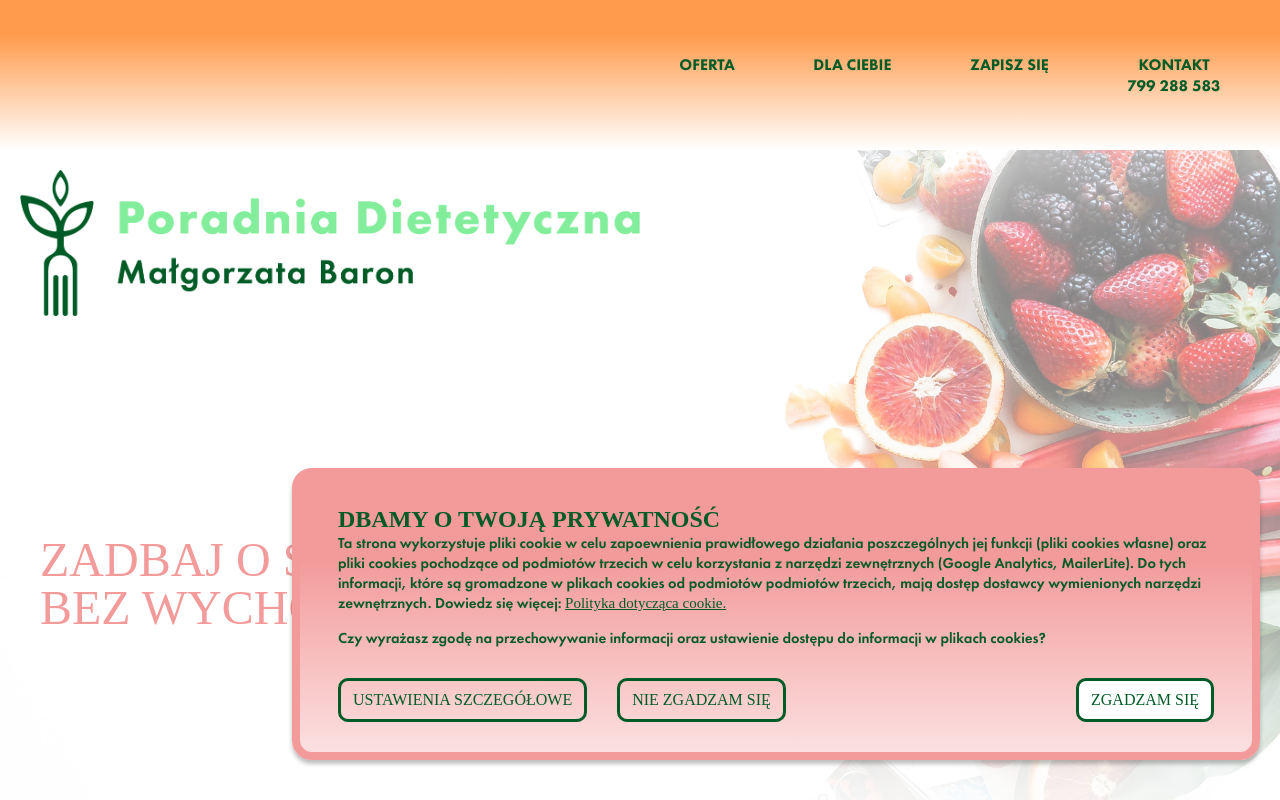
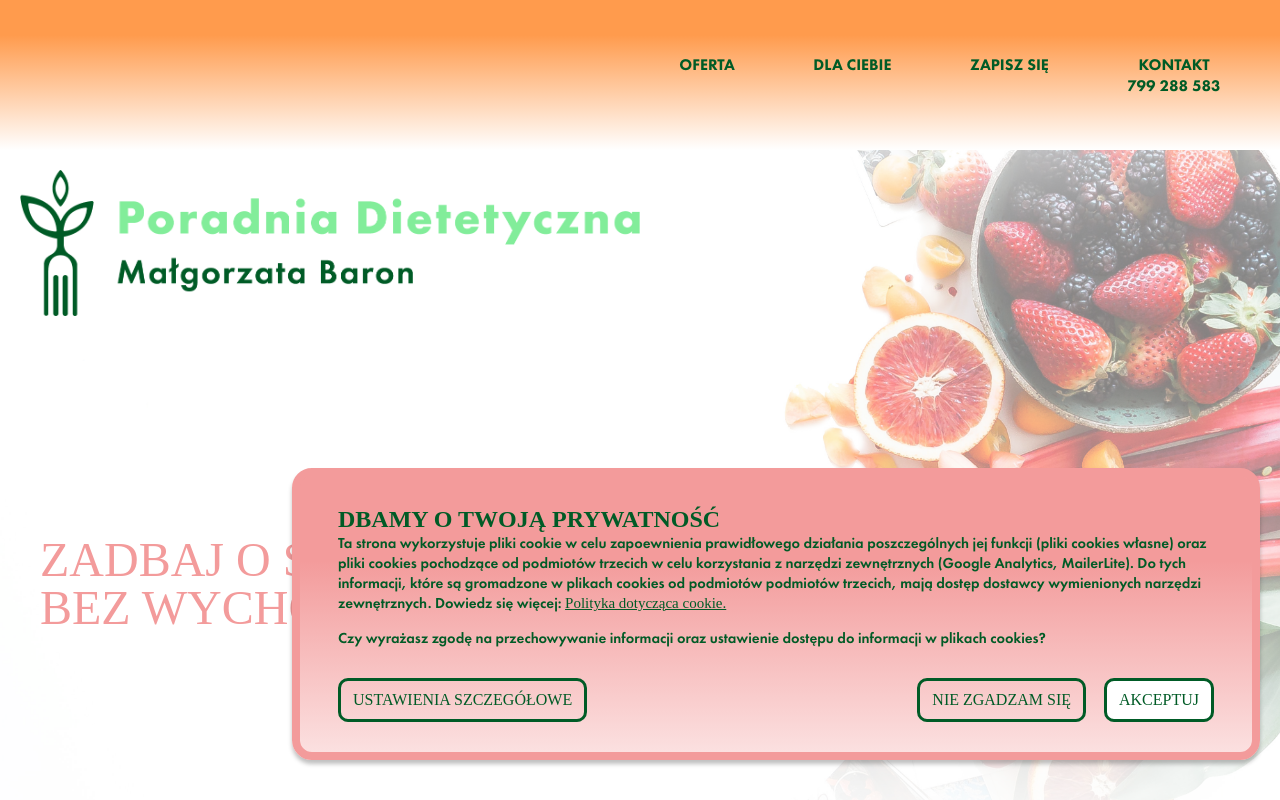
Before and after one commit to AdamJochemczyk/poradnia, a React (Create React App) app: page / in a window 1280 px wide. Shown: the top 800 px of the page. Built offline with nearby package versions, Linux system fonts and the light colour scheme; a web font is replaced by a local one.

Commit message:
fix: cookies and nav

```diff
--- a/src/Components/CookiePolicy/CookiePolicy.module.scss
+++ b/src/Components/CookiePolicy/CookiePolicy.module.scss
@@ -2,19 +2,19 @@
   position: fixed;
   right: 20px;
   bottom: 40px;
-  font-size: 15px;
+  font-size: 9px;
   background: linear-gradient(180deg, #f39b9b 30.79%, #ffffff 130.79%);
-  border: 8px solid #f39b9b;
+  border: 2px solid #f39b9b;
   box-shadow: 0px 4px 4px rgba(0, 0, 0, 0.25);
-  border-radius: 20px;
-  max-width: 968px;
-  padding: 30px 38px;
+  border-radius: 7px;
+  max-width: 300px;
+  padding: 12px 18px;
   z-index: 6;
   color: #005B26;
   h2 {
     font-family: "FuturaPTBold";
     text-transform: uppercase;
-    font-size: 24px;
+    font-size: 15px;
   }
   span {
     font-family: "FuturaPTBold";
@@ -25,13 +25,38 @@
     margin-top: 15px;
   }
   .buttons {
+    margin-top: 25px;
+    display: flex;
+    flex-direction: column;
+    align-items: center;
+    justify-content: space-between;
+    gap: 18px;
+  }
+  .mobile{
+    display: flex;
+    gap: 18px;
+  }
+}
+
+@media screen and (min-width: 900px) {
+  .cookie {
+  font-size: 15px;
+  border: 8px solid #f39b9b;
+  box-shadow: 0px 4px 4px rgba(0, 0, 0, 0.25);
+  border-radius: 20px;
+  max-width: 968px;
+  padding: 30px 38px;
+  h2 {
+    font-size: 24px;
+  }
+  .buttons {
     margin-top: 30px;
     display: flex;
+    flex-direction: row;
+    flex-flow: row-reverse;
     justify-content: space-between;
     align-items: center;
-    .no {
-      display: flex;
-      gap: 30px;
-    }
+    gap: 30px;
   }
 }
+}
--- a/src/Components/CookiePolicy/CookiePolicy.tsx
+++ b/src/Components/CookiePolicy/CookiePolicy.tsx
@@ -34,20 +34,20 @@ export const CookiePolicy = () => {
         do informacji w plikach cookies?
       </p>
       <div className={style.buttons}>
-        <div className={style.no}>
-          <Button text="USTAWIENIA SZCZEGÓŁOWE" transparent small />
+        <div className={style.mobile}>
           <Button
             text="NIE ZGADZAM SIĘ"
             transparent
             small
             handleClick={() => cookiesAction(false)}
           />
+          <Button
+            text="AKCEPTUJ"
+            small
+            handleClick={() => cookiesAction(true)}
+          />
         </div>
-        <Button
-          text="ZGADZAM SIĘ"
-          small
-          handleClick={() => cookiesAction(true)}
-        />
+        <Button text="USTAWIENIA SZCZEGÓŁOWE" transparent small />
       </div>
     </div>
   ) : (
--- a/src/Components/Navigation/Navigation.module.scss
+++ b/src/Components/Navigation/Navigation.module.scss
@@ -3,7 +3,8 @@
 
 .menu {
     font-size: 15px;
-    position: sticky;
+    position: fixed;
+    width: 100vw;
     z-index: 10;
     top: 0;
     left: 0;
```
